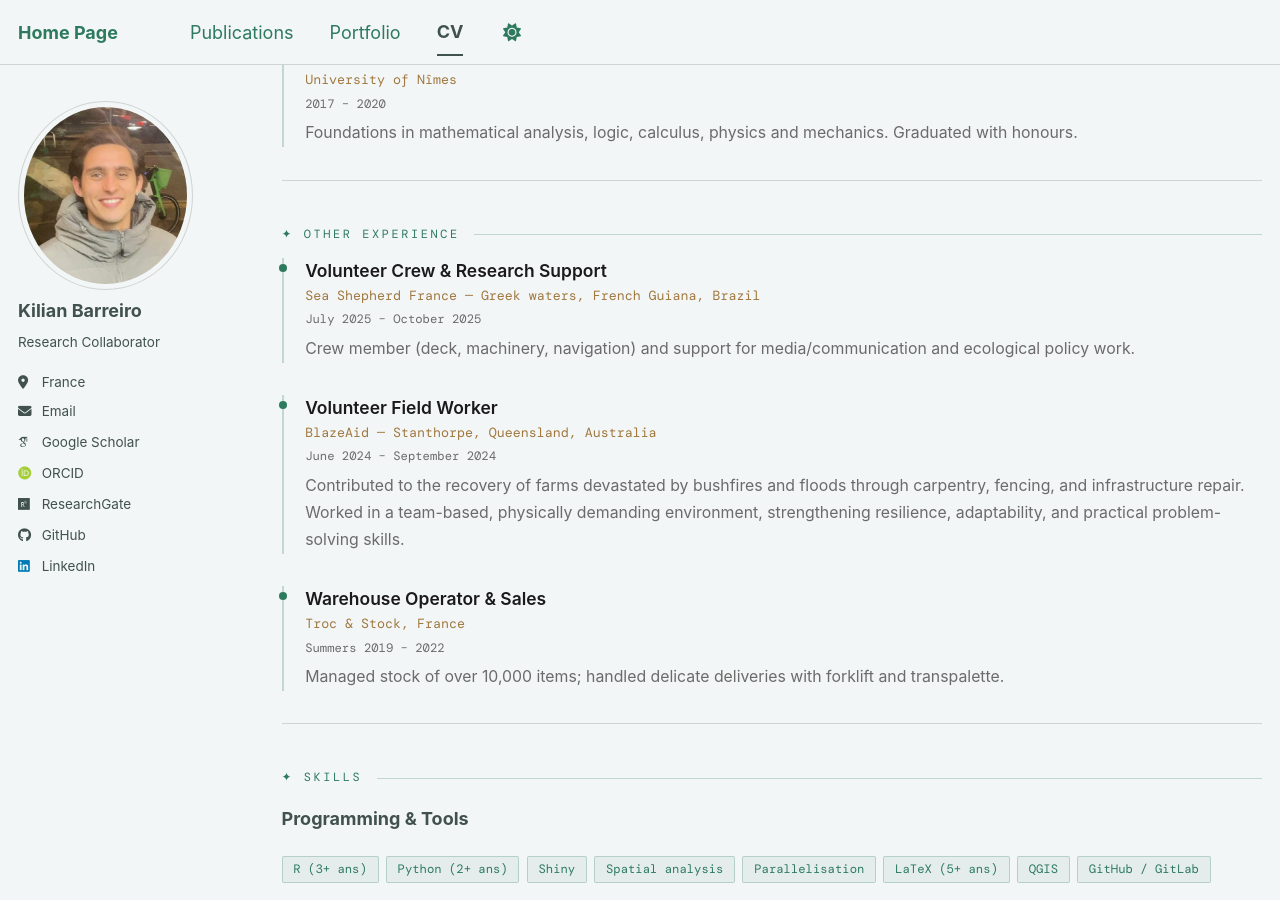
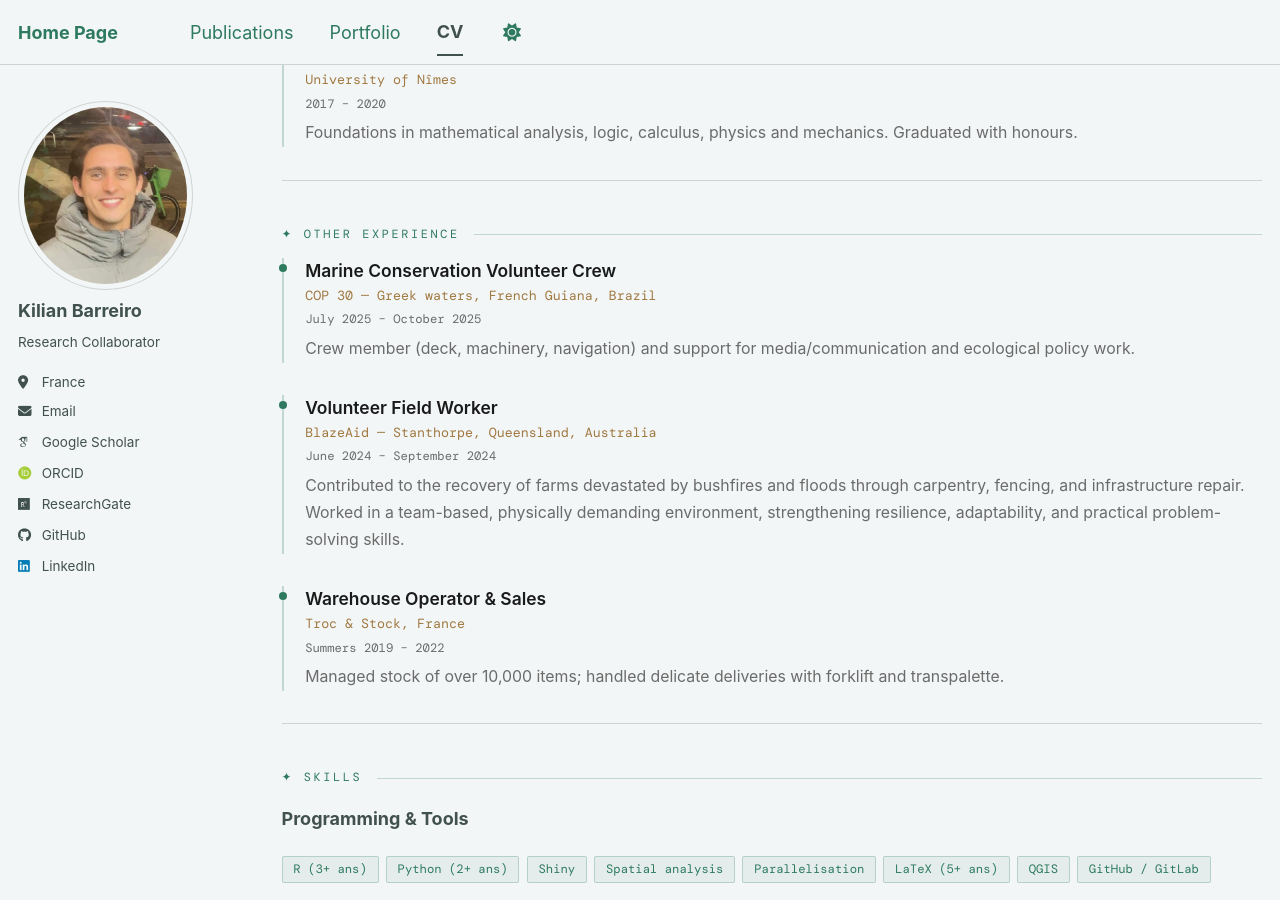
Before and after one commit to KilianBARREIRO/KilianBARREIRO.github.io, a Jekyll site: the page built from _pages/cv.md, in a window 1280 px wide and 900 px high, scrolled down 1073 px. Built offline with Jekyll 4.4.1, drawn with Linux system fonts in a browser that asks for light colours; some web fonts are replaced; a script bundle is joined from its source files by our own code; library files that are not in the unit come from our copies.

Commit message:
update 22/07

```diff
--- a/_pages/cv.md
+++ b/_pages/cv.md
@@ -252,8 +252,8 @@
 <p class="kb-section-label">✦ Other Experience</p>
 
 <div class="kb-timeline-item">
-  <div class="kb-timeline-degree">Volunteer Crew &amp; Research Support</div>
-  <div class="kb-timeline-institution">Sea Shepherd France — Greek waters, French Guiana, Brazil</div>
+  <div class="kb-timeline-degree">Marine Conservation Volunteer Crew</div>
+  <div class="kb-timeline-institution">COP 30 — Greek waters, French Guiana, Brazil</div>
   <div class="kb-timeline-date">July 2025 – October 2025</div>
   <div class="kb-timeline-detail">
     Crew member (deck, machinery, navigation) and support for media/communication and ecological policy work.
```
Also changed, not shown: _portfolio/portfolio-4.md (+1 -1 lines), _portfolio/portfolio-5.md (+1 -1 lines), images/Conceptual_PhD_Scheme.jpg (deleted), images/présentation powerpoint figure différences échantillonngae.jpg (added).
